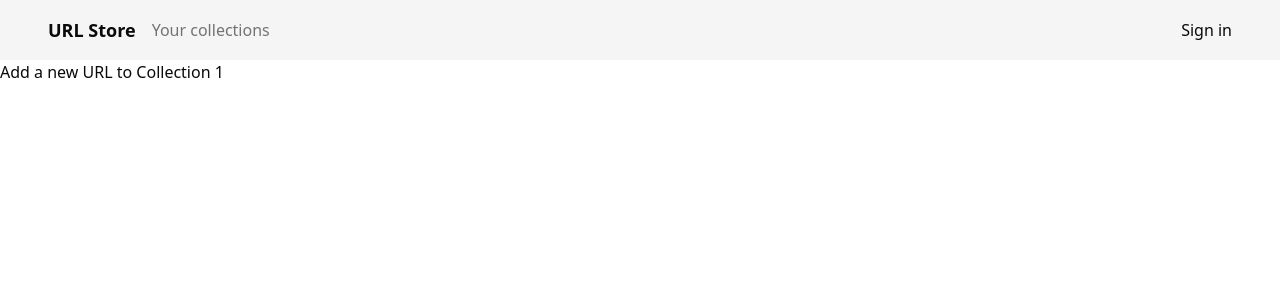
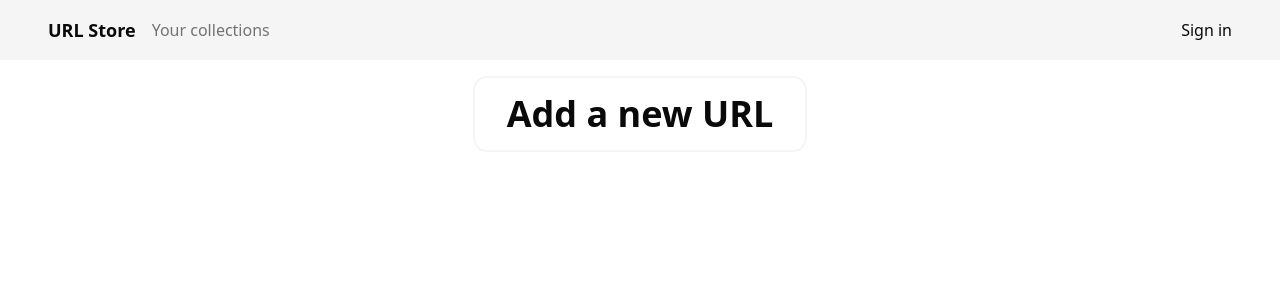
Before and after one commit to editid0/urlcollection, a Next.js app in the folder urlcollect/: page /collections/1/add in a window 1280 px wide. Shown: the top 300 px of the page. Built offline with nearby package versions, Linux system fonts and the light colour scheme; no server answers.

Commit message:
add a div and update the text

```diff
--- a/urlcollect/app/collections/[id]/add/page.jsx
+++ b/urlcollect/app/collections/[id]/add/page.jsx
@@ -5,8 +5,10 @@ export default async function AddURLToCollection({ params }) {
     const user = await currentUser();
 
     return (
-        <div>
-            <h1>Add a new URL to Collection {id}</h1>
+        <div className="w-full mt-4 px-2 max-w-[30cm] mx-auto">
+            <div className="max-w-7xl mx-auto px-4 sm:px-6 lg:px-8 text-center border-2 rounded-xl border-muted py-4 w-fit">
+                <h1 className="text-4xl font-bold">Add a new URL</h1>
+            </div>
         </div>
     );
 }
```
